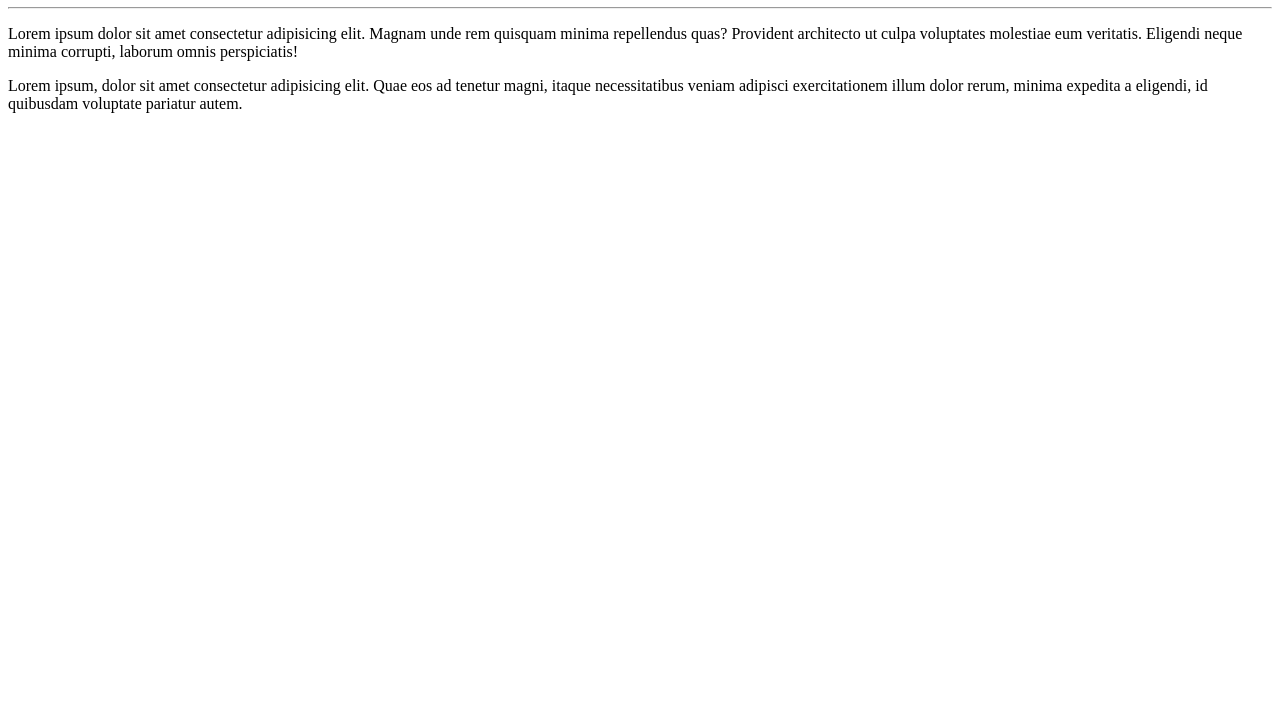
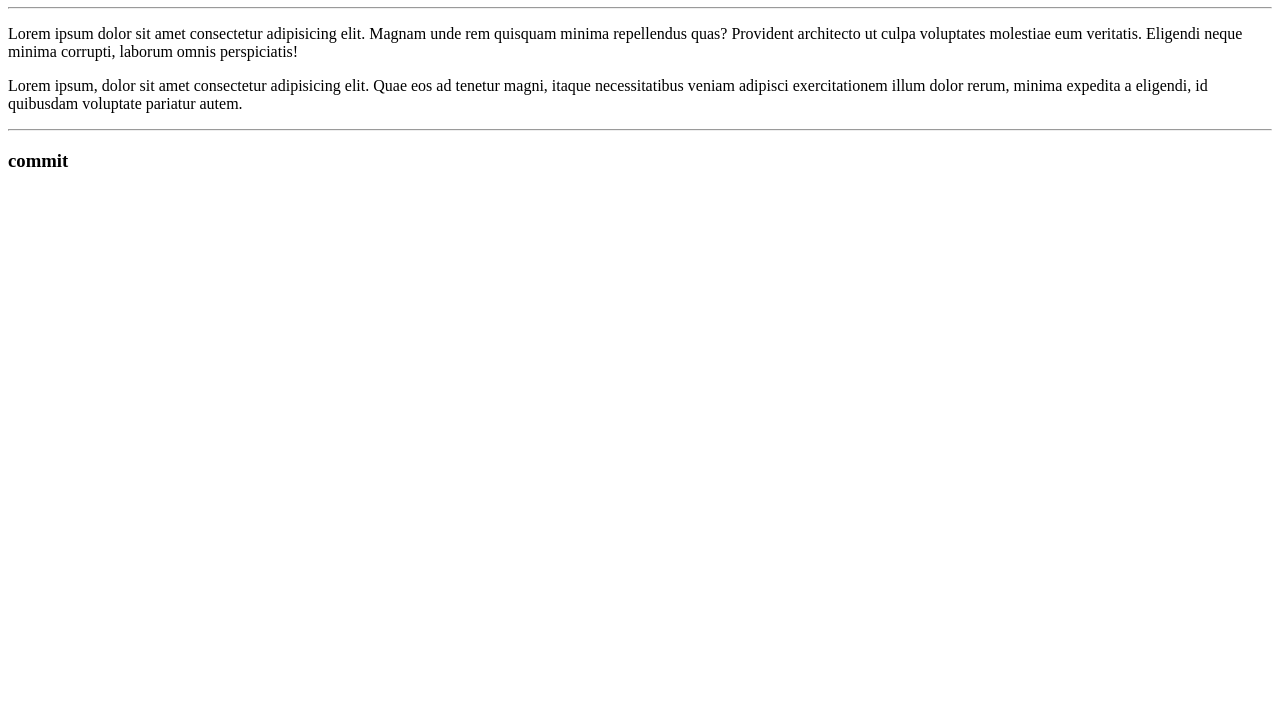
Before and after one commit to Rodrigo-barb0sa/estudosGit, a plain HTML site: page site-exemplo/index.html in a window 1280 px wide. Shown: the part 73-800 px from the top of the page. Drawn offline with Linux system fonts and the light colour scheme.

Commit message:
add linha para teste

```diff
--- a/site-exemplo/index.html
+++ b/site-exemplo/index.html
@@ -11,5 +11,7 @@
     <hr>
     <p>Lorem ipsum dolor sit amet consectetur adipisicing elit. Magnam unde rem quisquam minima repellendus quas? Provident architecto ut culpa voluptates molestiae eum veritatis. Eligendi neque minima corrupti, laborum omnis perspiciatis!</p>
     <p>Lorem ipsum, dolor sit amet consectetur adipisicing elit. Quae eos ad tenetur magni, itaque necessitatibus veniam adipisci exercitationem illum dolor rerum, minima expedita a eligendi, id quibusdam voluptate pariatur autem.</p>
+    <hr>
+    <h3>commit</h3>
 </body>
 </html>
```
